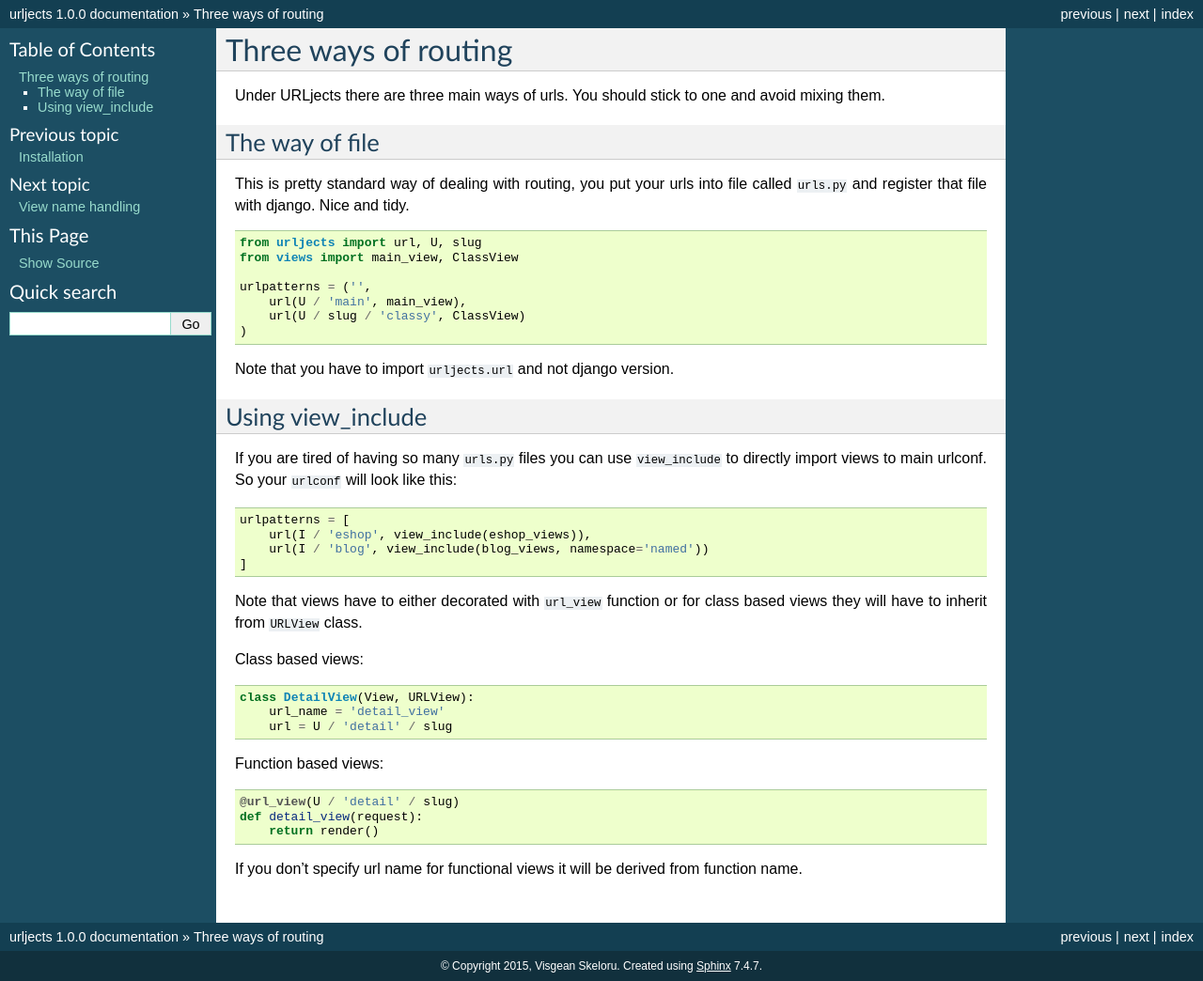
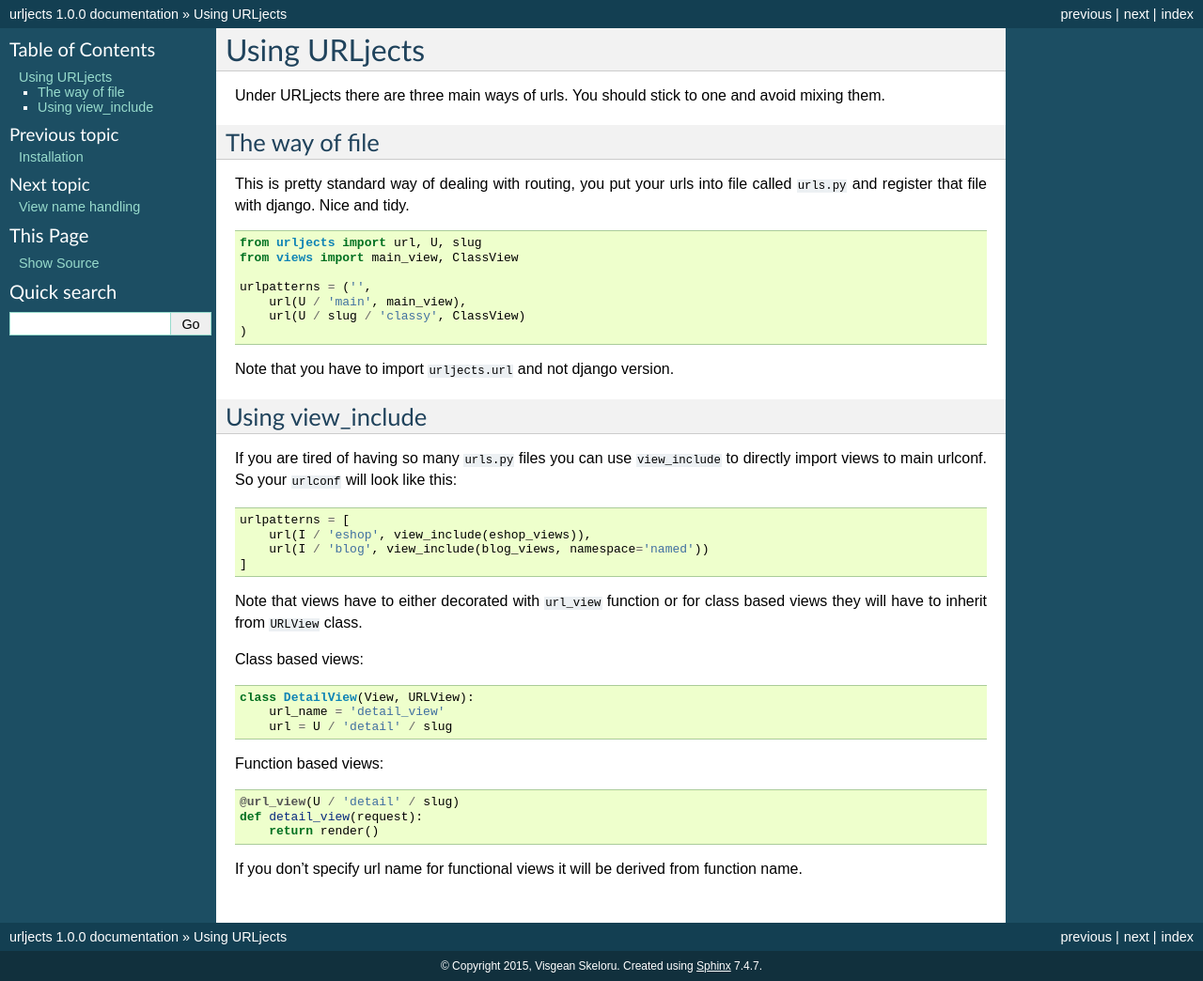
Before and after one commit to Visgean/urljects, a Sphinx documentation site: the page built from docs/usage.rst, in a window 1280 px wide. Shown: the whole page at 94% size. Built offline with Sphinx 7.4.7, drawn with Linux system fonts in a browser that asks for light colours.

Commit message:
usage title

```diff
--- a/docs/usage.rst
+++ b/docs/usage.rst
@@ -1,5 +1,5 @@
-Three ways of routing
-=====================
+Using URLjects
+==============
 
 Under URLjects there are three main ways of urls. You should stick to one and
 avoid mixing them.
```
